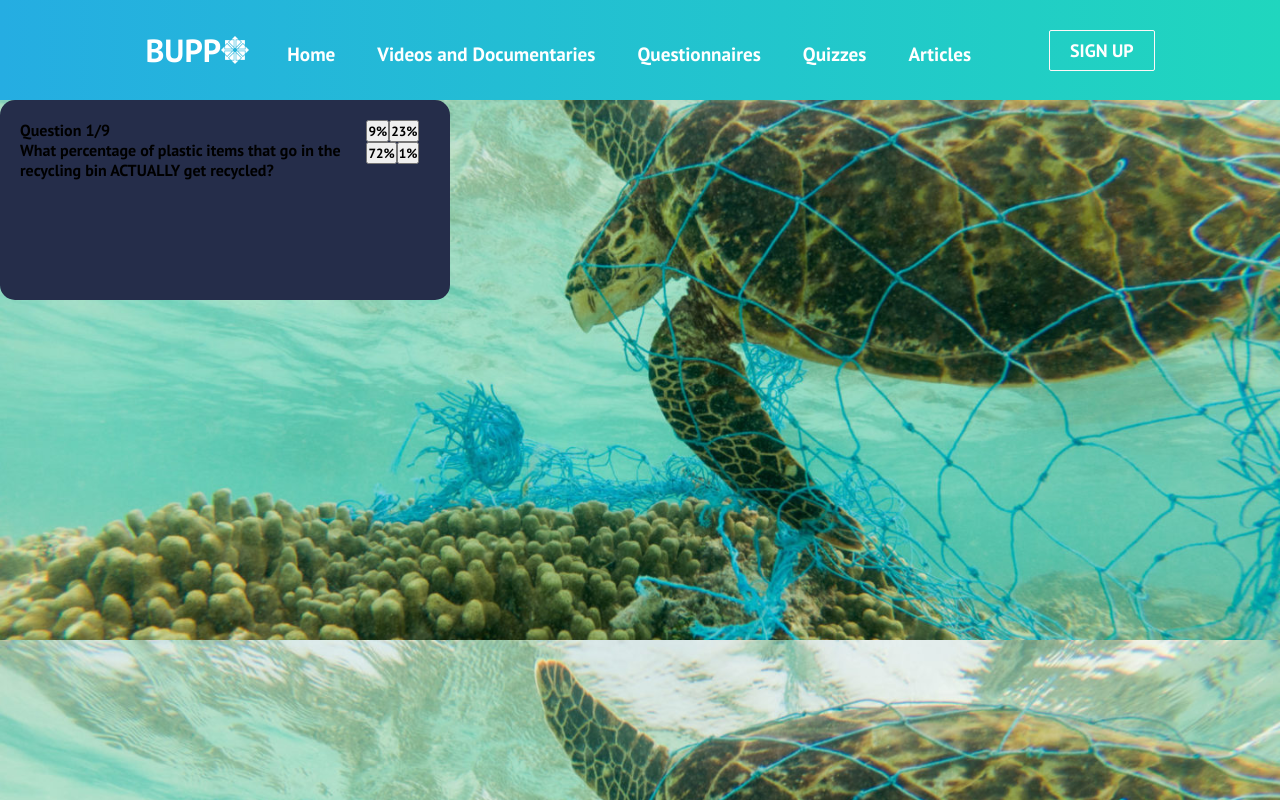
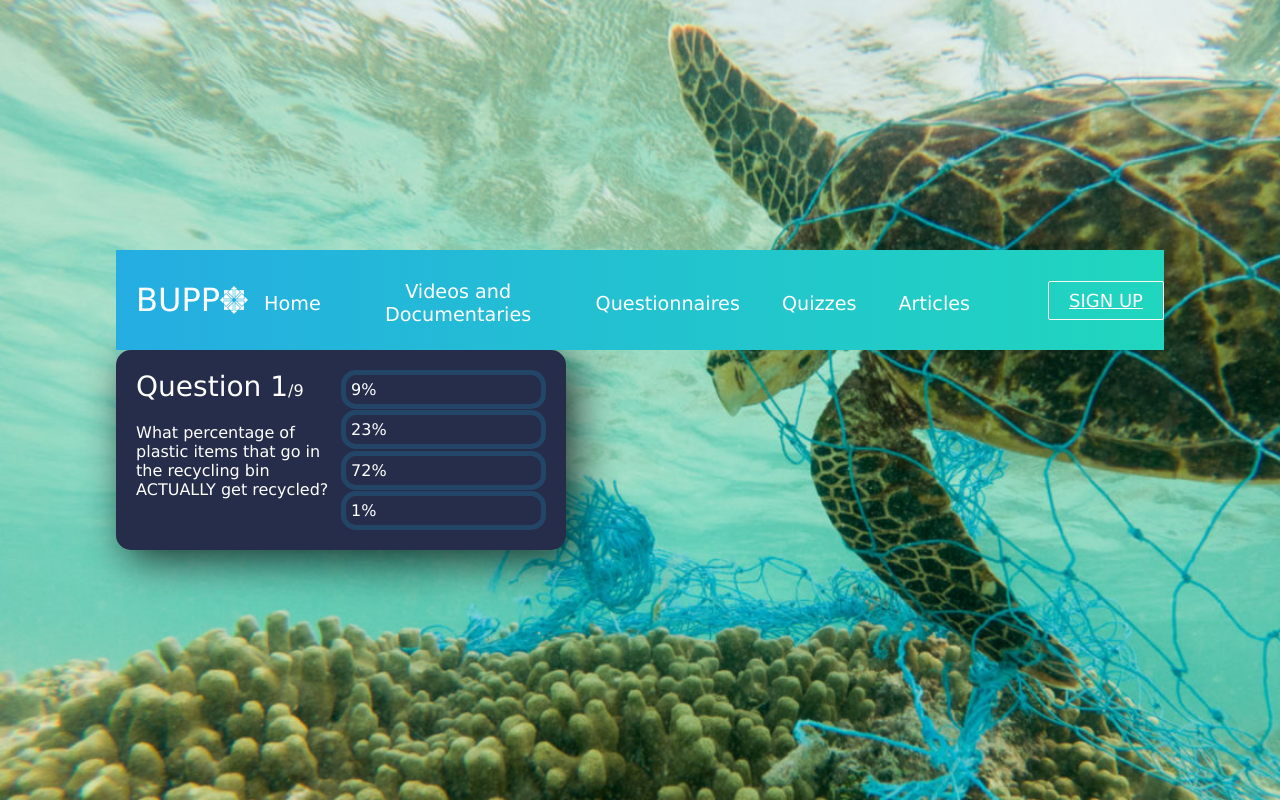
Before and after one commit to D-bose-commits/Plastic-pollution-react, a React (Create React App) app: page /Quiz2 in a window 1280 px wide. Built offline with nearby package versions, Linux system fonts and the light colour scheme.

Commit message:
Add files via upload

```diff
--- a/src/App.css
+++ b/src/App.css
@@ -9,6 +9,7 @@
 .videosdocumentaries,
 .articles,
 .questionnaires,
+.Quizzes,
 .sign-up
 {
   display: flex;
@@ -155,6 +156,26 @@
   font-family: "Montserrat", sans-serif;
   font-weight: 700;
 }
+body {
+  margin: 0;
+  font-family: -apple-system, BlinkMacSystemFont, 'Segoe UI', 'Roboto', 'Oxygen',
+    'Ubuntu', 'Cantarell', 'Fira Sans', 'Droid Sans', 'Helvetica Neue',
+    sans-serif;
+  -webkit-font-smoothing: antialiased;
+  -moz-osx-font-smoothing: grayscale;
+}
+* {
+  font-family: "Verdana", cursive, sans-serif;
+  color: #ffffff;
+}
+
+body {
+  background-color: #7cc6fe;
+  display: flex;
+  justify-content: center;
+  align-items: center;
+  min-height: 100vh;
+}
 
 .app {
   background-color: #252d4a;
@@ -163,10 +184,83 @@
   height: min-content;
   border-radius: 15px;
   padding: 20px;
-  box-shadow: 5px 11x 42px 10px rgba(0, 0, 0, 0.75);
+  box-shadow: 10px 10px 42px 0px rgba(0, 0, 0, 0.75);
   display: flex;
   justify-content: space-evenly;
-  padding-top: 0.5;
+}
 
+.score-section {
+  display: flex;
+  font-size: 24px;
+  align-items: center;
+}
 
+/* QUESTION/TIMER/LEFT SECTION */
+.question-section {
+  width: 100%;
+  position: relative;
 }
+
+.question-count {
+  margin-bottom: 20px;
+}
+
+.question-count span {
+  font-size: 28px;
+}
+
+.question-text {
+  margin-bottom: 12px;
+}
+
+.timer-text {
+  background: rgb(230, 153, 12);
+  padding: 15px;
+  margin-top: 20px;
+  margin-right: 20px;
+  border: 5px solid rgb(255, 189, 67);
+  border-radius: 15px;
+  text-align: center;
+}
+
+/* ANSWERS/RIGHT SECTION */
+.answer-section {
+  width: 100%;
+  display: flex;
+  flex-direction: column;
+  justify-content: space-between;
+}
+
+button {
+  width: 100%;
+  font-size: 16px;
+  color: #ffffff;
+  background-color: #252d4a;
+  border-radius: 15px;
+  display: flex;
+  padding: 5px;
+  justify-content: flex-start;
+  align-items: center;
+  border: 5px solid #234668;
+  cursor: pointer;
+}
+
+.correct {
+  background-color: #2f922f;
+}
+
+.incorrect {
+  background-color: #ff3333;
+}
+
+button:hover {
+  background-color: #555e7d;
+}
+
+button:focus {
+  outline: none;
+}
+
+button svg {
+  margin-right: 5px;
+}
```
